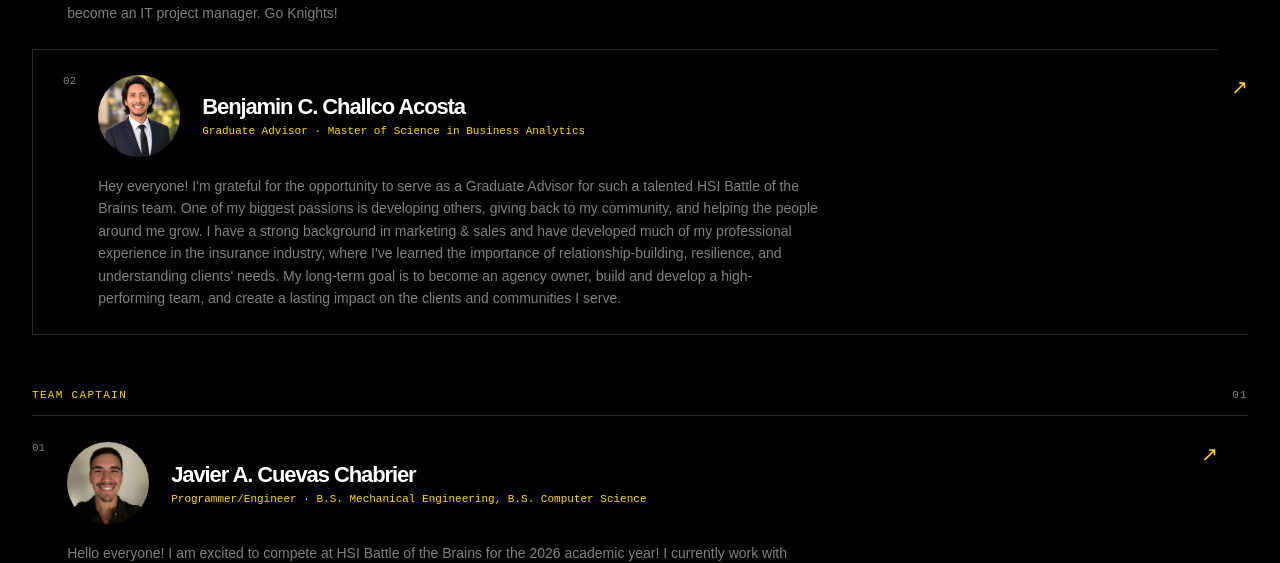
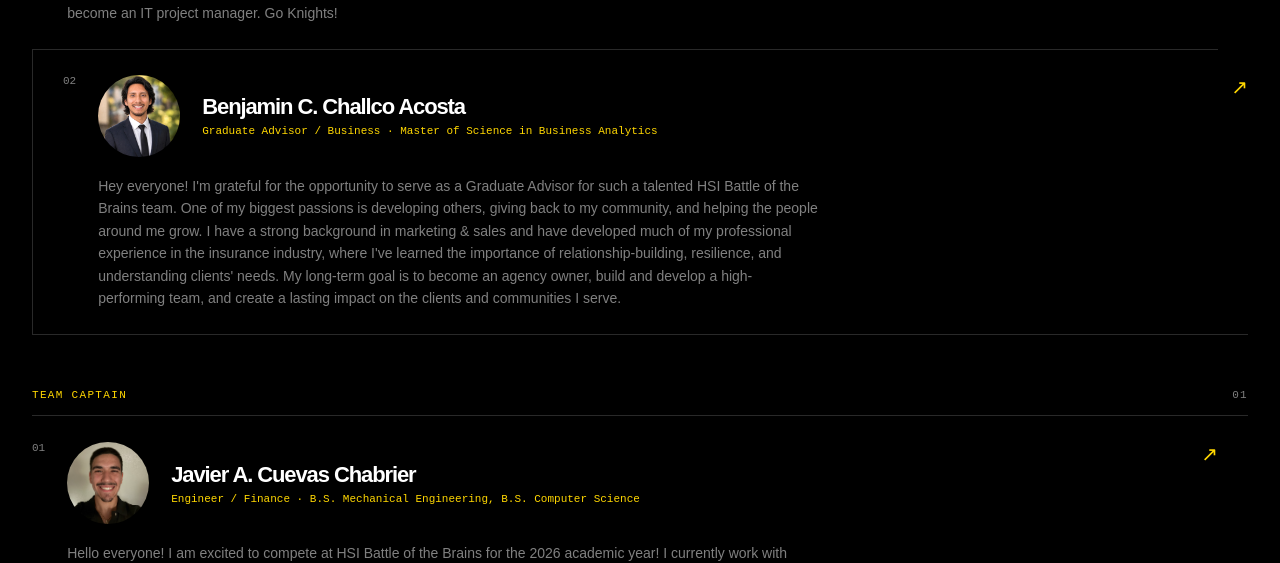
Before and after one commit to HSI-BOTB-UCF/HSI_BOTB_UCF_WEBSITE, a React (Vite) app: page / in a window 1280 px wide. Shown: the part 3245-3808 px from the top of the page. Built offline with nearby package versions, Linux system fonts and the light colour scheme.

Commit message:
edited the team filter page

```diff
--- a/src/App.jsx
+++ b/src/App.jsx
@@ -17,10 +17,10 @@ const teamMembers = [
     slug: 'miguel-angel-hurtado-gomez',
     year: 2026,
     name: 'Miguel Angel Hurtado Gomez',
-    role: 'Programmer/Engineer',
+    role: 'Engineer',
     major: 'B.S. Aerospace Engineering',
     initials: 'MH',
-    track: 'Programmer/Engineer',
+    track: ['Engineer'],
     memberGroup: 'member',
     photo: '/prof_pics/miguel-angel.png',
     bio: 'Miguel helps turn team concepts into working technical prototypes, with a focus on engineering systems and disciplined build execution.',
@@ -33,10 +33,10 @@ const teamMembers = [
     slug: 'javier-a-cuevas-chabrier',
     year: 2026,
     name: 'Javier A. Cuevas Chabrier',
-    role: 'Programmer/Engineer',
+    role: 'Engineer',
     major: 'B.S. Mechanical Engineering, B.S. Computer Science',
     initials: 'JC',
-    track: 'Programmer/Engineer',
+    track: ['Engineer', 'Finance'],
     memberGroup: 'teamCaptain',
     photo: '/prof_pics/javier-cuevas.jpeg',
     bio: 'Hello everyone! I am excited to compete at HSI Battle of the Brains for the 2026 academic year! I currently work with propulsion systems and the Propulsion and Energy Research Lab under the Axial Stage Combustion Chamber project. I like to code in python and do projects with friends. My most recent projects are a solid propellant rocket motor where I use sorbitol and potassium nitrate to make rocket fuel and a BAJA buggy made from a go-kart frame and engine. I hope to speak to you soon!',
@@ -49,10 +49,10 @@ const teamMembers = [
     slug: 'alejandro-valdez',
     year: 2026,
     name: 'Alejandro Valdez',
-    role: 'Programmer/Engineer',
+    role: 'Engineer',
     major: 'B.S. Aerospace Engineering',
     initials: 'AV',
-    track: 'Programmer/Engineer',
+    track: ['Engineer', 'Videographer'],
     memberGroup: 'member',
     photo: '/prof_pics/alex-valdez.png',
     bio: 'Hello folks, my name is Alejandro Valdez and I\'m a second year Aerospace Engineering student from Mexico. In my free time you\'ll find me outdoors, playing lacrosse, or building engineering projects like rockets. I\'m working toward a career as an engineer in the space industry, and I also hope to be an activist for environmental conservation along the way. Thanks!',
@@ -65,10 +65,10 @@ const teamMembers = [
     slug: 'david-navarrete',
     year: 2026,
     name: 'David Navarrete',
-    role: 'Programmer/Engineer',
+    role: 'Engineer',
     major: 'B.S. Computer Science',
     initials: 'DN',
-    track: 'Programmer/Engineer',
+    track: ['Engineer'],
     memberGroup: 'member',
     photo: '/prof_pics/david-navarette.png',
     bio: 'David supports the software side of the team, helping translate challenge requirements into practical web, data, and product workflows.',
@@ -84,7 +84,7 @@ const teamMembers = [
     role: 'Marketing Lead',
     major: 'B.S. Integrated Business',
     initials: 'AD',
-    track: 'Marketing',
+    track: ['Business', 'Marketing'],
     memberGroup: 'member',
     photo: '/prof_pics/anjanette-diaz.png',
     bio: 'Anjanette shapes how the team communicates its solution, audience, story, and impact during the competition season.',
@@ -100,7 +100,7 @@ const teamMembers = [
     role: 'Video Production Leader',
     major: 'B.S. Emerging Media',
     initials: 'SC',
-    track: 'Videographer',
+    track: ['Videographer', 'Marketing'],
     memberGroup: 'member',
     photo: '/prof_pics/sebastian-cardenas.jpeg',
     bio: 'Hello! My name is Sebastian Cardenas, half Colombian and half Peruvian! I\'m very excited to be a part of this marvelous experience. I am a transfer student from Polk State College and I can\'t wait to provide my artistic abilities to portray our ideas and solutions!',
@@ -116,7 +116,7 @@ const teamMembers = [
     role: 'Finance Lead',
     major: 'B.S. Integrated Business',
     initials: 'DO',
-    track: 'Finance',
+    track: ['Business', 'Finance'],
     memberGroup: 'member',
     photo: '/prof_pics/diogo-ortiz.png',
     bio: 'Diogo keeps the solution grounded in business reality, supporting financial modeling, feasibility, and market planning.',
@@ -132,7 +132,7 @@ const teamMembers = [
     role: 'Marketing Analyst',
     major: 'B.S. Integrated Business',
     initials: "NDVC",
-    track: 'Business',
+    track: ['Business', 'Marketing'],
     memberGroup: 'member',
     photo: '/prof_pics/natalia-del-vecchio.png',
     bio: 'Natalia focuses on making sure the solution is marketable. She plays a crucial role in figuring out what needs to be done to get the solution profitable as soon as possible.',
@@ -148,7 +148,7 @@ const teamMembers = [
     role: 'Graduate Advisor',
     major: 'Master of Science in Business Analytics',
     initials: 'BC',
-    track: 'Advisor',
+    track: ['Graduate Advisor', 'Business'],
     memberGroup: 'gradAdvisor',
     photo: '/prof_pics/ben-headshot-2026.JPEG',
     bio: 'Hey everyone! I\'m grateful for the opportunity to serve as a Graduate Advisor for such a talented HSI Battle of the Brains team. One of my biggest passions is developing others, giving back to my community, and helping the people around me grow. I have a strong background in marketing & sales and have developed much of my professional experience in the insurance industry, where I\'ve learned the importance of relationship-building, resilience, and understanding clients\' needs. My long-term goal is to become an agency owner, build and develop a high-performing team, and create a lasting impact on the clients and communities I serve.',
@@ -164,7 +164,7 @@ const teamMembers = [
     role: 'Graduate Advisor',
     major: 'Master of Science in Management - Integrated Business Track',
     initials: 'AM',
-    track: 'Advisor',
+    track: ['Business', 'Engineer', 'Graduate Advisor'],
     memberGroup: 'gradAdvisor',
     photo: '/prof_pics/adriana-pic.JPEG',
     bio: 'Hello! I\'m Adrianna. I come from a military background so my family heritage is pretty scattered, but my latin side is Colombian and Argentinian. Aside from being a student, I am an ambassador of the UCF Office of Military and Veteran Student Success at the downtown campus where I support the hundreds of student veterans and family members through counseling and career readiness resources. I was inspired to join the UCF HSI battle of the brains team by all of the support that I\'ve seen poured into it. The faculty and staff at UCF do so much for every community, so I hope we can reap the benefits of that support by going far in a meaningful competition. I earned my undergraduate degree in Information Technology, so I\'m hoping to pair that with my business graduate degree and become an IT project manager. Go Knights!',
@@ -180,7 +180,7 @@ const teamMembers = [
     role: 'Faculty Advisor',
     major: 'Ph.D. Business Administration',
     initials: 'DP',
-    track: 'Advisor',
+    track: ['Business', 'Advisor'],
     memberGroup: 'professor',
     photo: '/prof_pics/david-penn.png',
     bio: 'Dr. Penn supports the team with faculty guidance, strategic direction, and institutional knowledge throughout the competition cycle.',
@@ -196,7 +196,7 @@ const teamMembers = [
     role: 'Faculty Advisor',
     major: 'Ph.D. Industrial and Organizational Psychology',
     initials: 'JG',
-    track: 'Advisor',
+    track: ['Finance', 'Business', 'Advisor'],
     memberGroup: 'professor',
     photo: '/prof_pics/jim-gallo.png',
     bio: 'Dr. Gallo helps the members by testing them in difficult areas that make the members think critically.',
@@ -276,11 +276,13 @@ function ReelColumn({ icons, direction }) {
 
 const filterOptions = [
   ['all', 'All'],
-  ['Programmer/Engineer', 'Programmer/Engineer'],
+  ['Advisor', 'Advisor'],
+  ['Graduate Advisor', 'Graduate Advisor'],
+  ['Business', 'Business'],
+  ['Engineer', 'Engineer'],
   ['Marketing', 'Marketing'],
   ['Videographer', 'Videographer'],
   ['Finance', 'Finance'],
-  ['Advisor', 'Advisor'],
 ]
 
 const reelColumns = [
@@ -310,6 +312,24 @@ function sortMembersByGroupAndName(members) {
     const groupDifference = (memberGroupOrder[first.memberGroup] ?? 99) - (memberGroupOrder[second.memberGroup] ?? 99)
     return groupDifference || first.name.localeCompare(second.name)
   })
+}
+
+function getMemberTracks(member) {
+  return Array.isArray(member.track) ? member.track : [member.track]
+}
+
+function formatMemberTracks(member) {
+  return getMemberTracks(member).filter(Boolean).join(' / ')
+}
+
+function formatMemberRoleLine(member) {
+  const tracks = formatMemberTracks(member)
+  const roleParts = getMemberTracks(member).includes(member.role) ? [tracks, member.major] : [tracks, member.role, member.major]
+  return roleParts.filter(Boolean).join(' · ')
+}
+
+function memberHasTrack(member, track) {
+  return getMemberTracks(member).includes(track)
 }
 
 function formatSocialLabel(name) {
@@ -396,7 +416,7 @@ function TeamGrid({ members }) {
               <MemberAvatar member={member} />
               <div>
                 <h3>{member.name}</h3>
-                <p className="member-role">{member.role} · {member.major}</p>
+                <p className="member-role">{formatMemberRoleLine(member)}</p>
               </div>
             </div>
             <p className="member-bio">{member.bio}</p>
@@ -445,7 +465,7 @@ function TeamPage({ year }) {
   const years = getAvailableYears(teamMembers)
   const membersByYear = years.map((teamYear) => {
     const yearMembers = sortMembersByName(teamMembers.filter((member) => member.year === teamYear))
-    return { year: teamYear, members: filter === 'all' ? yearMembers : yearMembers.filter((member) => member.track === filter) }
+    return { year: teamYear, members: filter === 'all' ? yearMembers : yearMembers.filter((member) => memberHasTrack(member, filter)) }
   })
 
   useEffect(() => {
@@ -486,7 +506,7 @@ function MemberPage({ slug }) {
       <div className="member-detail-hero">
         <MemberAvatar member={member} large />
         <div>
-          <div className="section-label">{member.year} / {member.track}</div>
+          <div className="section-label">{member.year} / {formatMemberTracks(member)}</div>
           <h1>{member.name}</h1>
           <p className="detail-role">{member.role} · {member.major}</p>
         </div>
```
